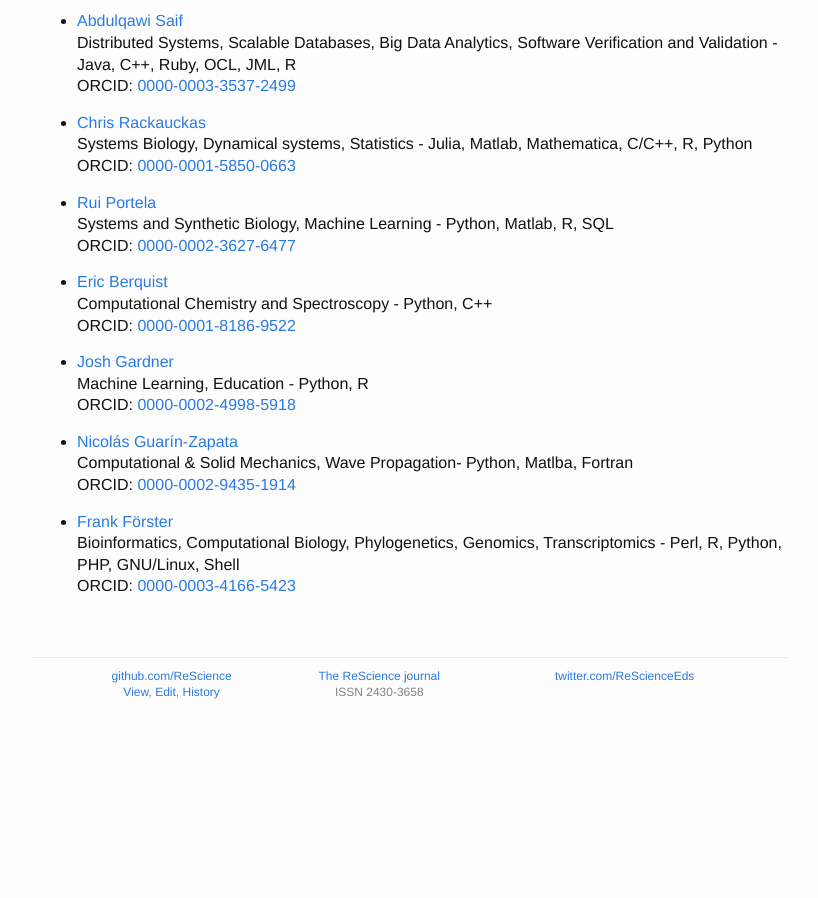
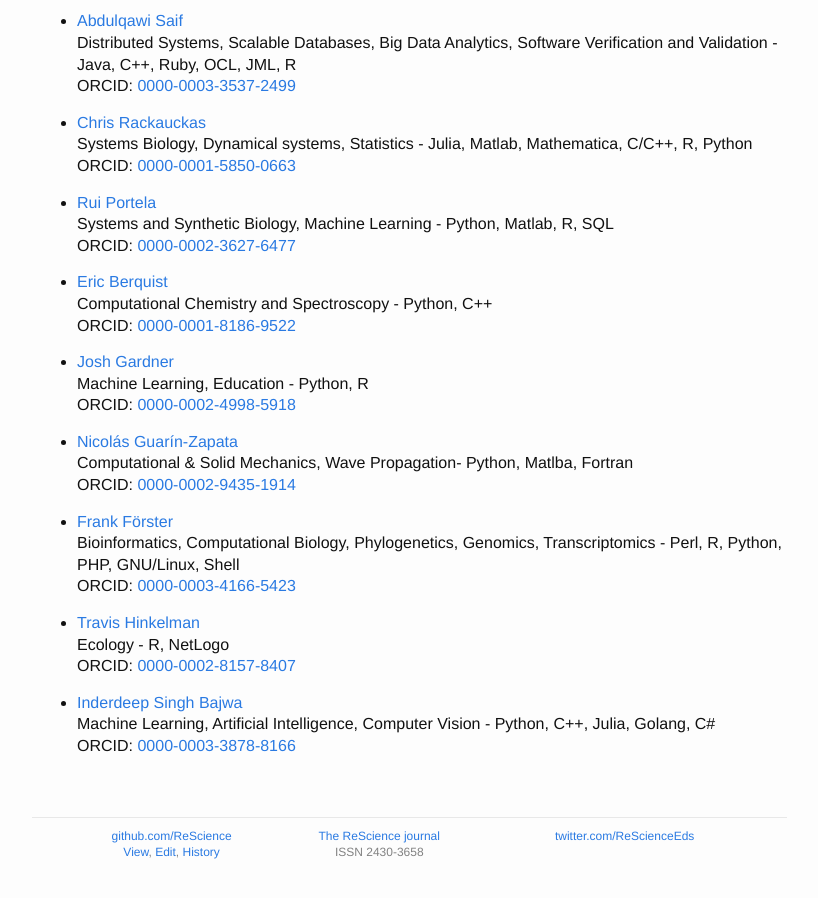
Before and after one commit to ReScience/rescience.github.io, a Jekyll site: the page built from 04-board.md, in a window 1280 px wide and 900 px high, scrolled down 9373 px. Shown: the whole window, without its empty margins (223-1041 px from the left). Built offline with Jekyll 4.4.1, drawn with Linux system fonts in a browser that asks for light colours; our own code applies the rules of GitHub Pages for plain Markdown files; before the commit the page ends 10113 px from its top, so only the background shows below that.

Commit message:
Added Travis Hinkelman & Inderdeep Singh Bajwa

```diff
--- a/04-board.md
+++ b/04-board.md
@@ -550,3 +550,11 @@ ORCID: [0000-0002-8225-7517](https://orcid.org/0000-0002-8225-7517)
 * [Frank Förster](https://github.com/greatfireball)
   Bioinformatics, Computational Biology, Phylogenetics, Genomics, Transcriptomics - Perl, R, Python, PHP, GNU/Linux, Shell
   ORCID: [0000-0003-4166-5423](https://orcid.org/0000-0003-4166-5423)
+
+* [Travis Hinkelman](https://github.com/hinkelman)
+  Ecology - R, NetLogo
+  ORCID: [0000-0002-8157-8407](https://orcid.org/0000-0002-8157-8407)
+
+* [Inderdeep Singh Bajwa](https://github.com/InderdeepBajwa/)
+  Machine Learning, Artificial Intelligence, Computer Vision - Python, C++, Julia, Golang, C#
+  ORCID: [0000-0003-3878-8166](https://orcid.org/0000-0003-3878-8166/)
```
